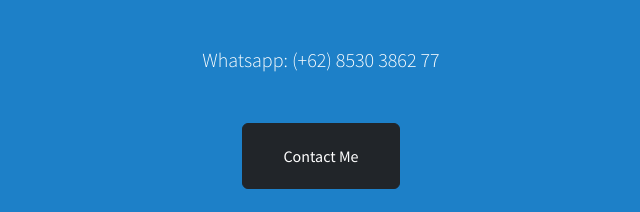
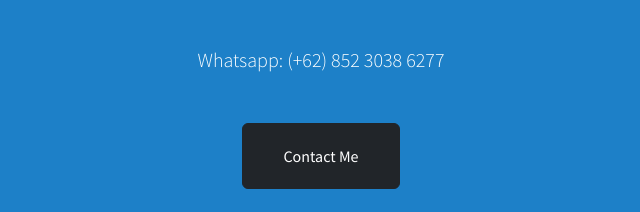
Before and after one commit to sahrulhidayat/project-sesi-8, a plain HTML site: page index.html in a window 1280 px wide. Shown: the part 2882-3094 px from the top of the page, 319-959 px from the left. Drawn offline with nearby package versions, Linux system fonts and the light colour scheme.

Commit message:
Update index.html

```diff
--- a/index.html
+++ b/index.html
@@ -116,7 +116,7 @@
                         Indonesia
                     </div>
                     <div class="lead mb-5">Email: sahrulhint@gmail.com</div>
-                    <div class="lead mb-5">Whatsapp: (+62) 8530 3862 77</div>
+                    <div class="lead mb-5">Whatsapp: (+62) 852 3038 6277</div>
                 </div>
                 <a class="btn btn-xl btn-dark" href="https://api.whatsapp.com/send?phone=085230386277">Contact Me</a>
             </div>
```
